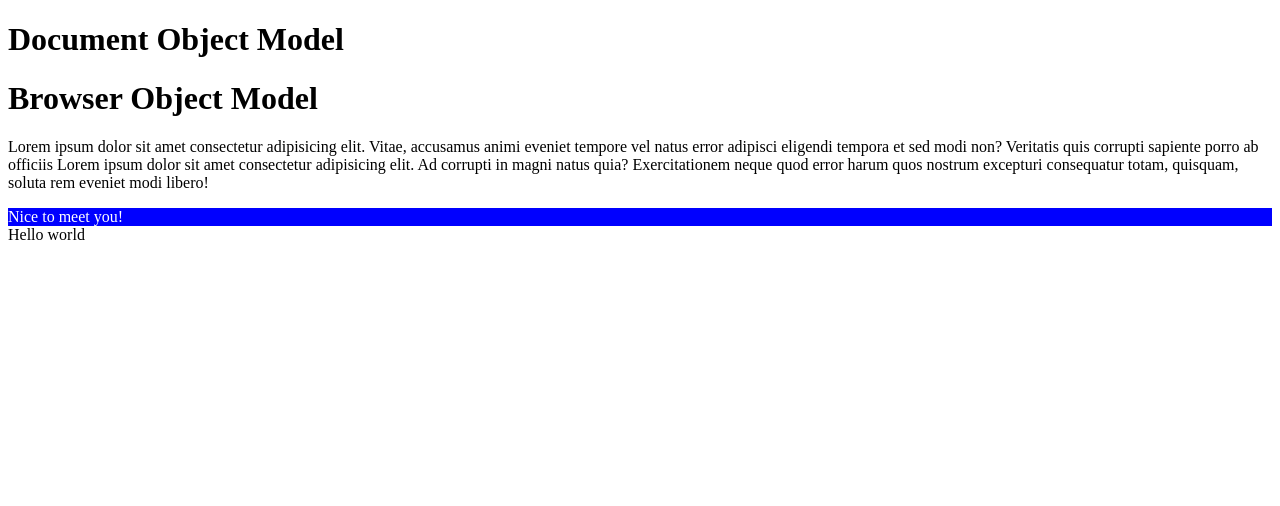
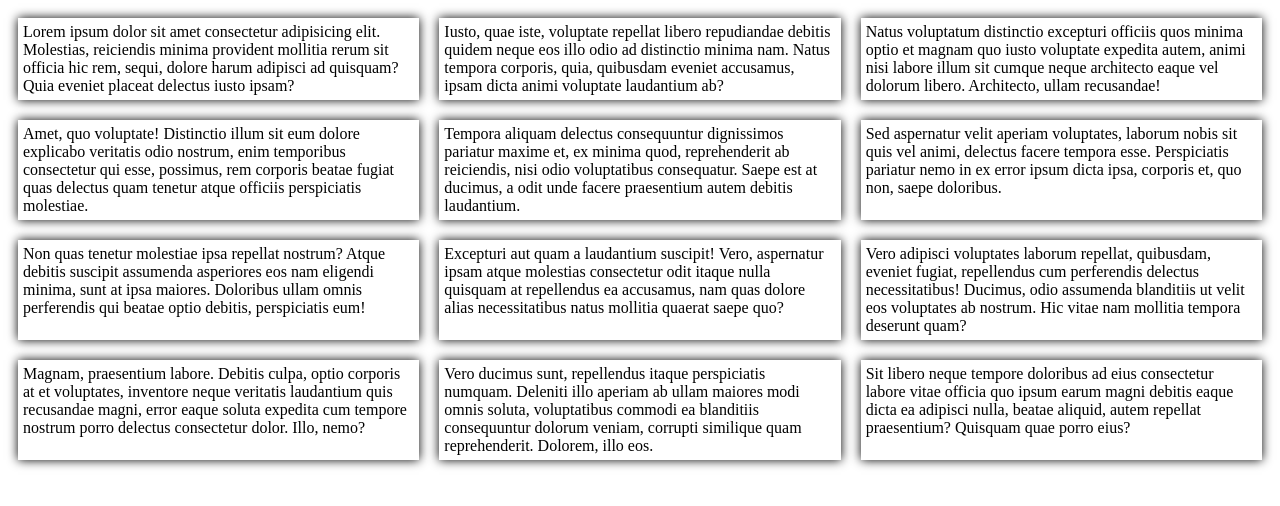
Before and after one commit to jkattoeva/4.02.22, a plain HTML site: page index.html in a window 1280 px wide. Drawn offline with Linux system fonts and the light colour scheme.

Commit message:
styled elemnts with javascript

```diff
--- a/index.html
+++ b/index.html
@@ -7,11 +7,44 @@
   <title>Document</title>
 </head>
 <body>
-  <h1>Document Object Model</h1>
+  <!-- <h1>Document Object Model</h1>
   <h1>Browser Object Model</h1>
-  <p>Lorem ipsum dolor sit amet consectetur adipisicing elit. Vitae, accusamus animi eveniet tempore vel natus error adipisci eligendi tempora et sed modi non? Veritatis quis corrupti sapiente porro ab officiis Lorem ipsum dolor sit amet consectetur adipisicing elit. Ad corrupti in magni natus quia? Exercitationem neque quod error harum quos nostrum excepturi consequatur totam, quisquam, soluta rem eveniet modi libero!</p>
+  <p>Lorem ipsum dolor sit amet consectetur adipisicing elit. Vitae, accusamus animi eveniet tempore vel natus error adipisci eligendi tempora et sed modi non?   <span class="hello-world">Hello world</span> Veritatis quis corrupti sapiente porro ab officiis Lorem ipsum dolor sit amet consectetur adipisicing elit. Ad corrupti in magni natus quia? Exercitationem neque quod error harum quos nostrum excepturi consequatur totam, quisquam, soluta rem eveniet modi libero!</p>
+  <p>Lorem ipsum dolor sit, amet consectetur adipisicing elit. Ipsam recusandae a maiores magni repellendus officiis neque eaque eius. Error odit autem eaque vitae minus omnis saepe nemo ad beatae asperiores?</p>
   <div id="hello-world">Hello world</div>
-  <div class="hello-world">Hello world</div>
+  <span class="hello-world">Hello world</span> -->
+
+  <div>
+    <p>Lorem ipsum dolor sit amet consectetur adipisicing elit. Molestias, reiciendis minima provident mollitia rerum sit officia hic rem, sequi, dolore harum adipisci ad quisquam? Quia eveniet placeat delectus iusto ipsam?</p>
+    <p>Iusto, quae iste, voluptate repellat libero repudiandae debitis quidem neque eos illo odio ad distinctio minima nam. Natus tempora corporis, quia, quibusdam eveniet accusamus, ipsam dicta animi voluptate laudantium ab?</p>
+    <p>Natus voluptatum distinctio excepturi officiis quos minima optio et magnam quo iusto voluptate expedita autem, animi nisi labore illum sit cumque neque architecto eaque vel dolorum libero. Architecto, ullam recusandae!</p>
+    <p>Amet, quo voluptate! Distinctio illum sit eum dolore explicabo veritatis odio nostrum, enim temporibus consectetur qui esse, possimus, rem corporis beatae fugiat quas delectus quam tenetur atque officiis perspiciatis molestiae.</p>
+    <p>Tempora aliquam delectus consequuntur dignissimos pariatur maxime et, ex minima quod, reprehenderit ab reiciendis, nisi odio voluptatibus consequatur. Saepe est at ducimus, a odit unde facere praesentium autem debitis laudantium.</p>
+    <p>Sed aspernatur velit aperiam voluptates, laborum nobis sit quis vel animi, delectus facere tempora esse. Perspiciatis pariatur nemo in ex error ipsum dicta ipsa, corporis et, quo non, saepe doloribus.</p>
+    <p>Non quas tenetur molestiae ipsa repellat nostrum? Atque debitis suscipit assumenda asperiores eos nam eligendi minima, sunt at ipsa maiores. Doloribus ullam omnis perferendis qui beatae optio debitis, perspiciatis eum!</p>
+    <p>Excepturi aut quam a laudantium suscipit! Vero, aspernatur ipsam atque molestias consectetur odit itaque nulla quisquam at repellendus ea accusamus, nam quas dolore alias necessitatibus natus mollitia quaerat saepe quo?</p>
+    <p>Vero adipisci voluptates laborum repellat, quibusdam, eveniet fugiat, repellendus cum perferendis delectus necessitatibus! Ducimus, odio assumenda blanditiis ut velit eos voluptates ab nostrum. Hic vitae nam mollitia tempora deserunt quam?</p>
+    <p>Magnam, praesentium labore. Debitis culpa, optio corporis at et voluptates, inventore neque veritatis laudantium quis recusandae magni, error eaque soluta expedita cum tempore nostrum porro delectus consectetur dolor. Illo, nemo?</p>
+    <p>Vero ducimus sunt, repellendus itaque perspiciatis numquam. Deleniti illo aperiam ab ullam maiores modi omnis soluta, voluptatibus commodi ea blanditiis consequuntur dolorum veniam, corrupti similique quam reprehenderit. Dolorem, illo eos.</p>
+    <p>Sit libero neque tempore doloribus ad eius consectetur labore vitae officia quo ipsum earum magni debitis eaque dicta ea adipisci nulla, beatae aliquid, autem repellat praesentium? Quisquam quae porro eius?</p>
+  </div>
+
+  <style>
+    * {
+      box-sizing: border-box;
+    }
+    div {
+      display: flex;
+      flex-wrap: wrap;
+    }
+    div p {
+      flex-basis: 30%;
+      padding: 5px;
+      margin: 10px;
+      box-shadow: 0 0 10px;
+      flex-grow: 1;
+    }
+  </style>
 
 
   <script src="./script.js"></script>
--- a/script.js
+++ b/script.js
@@ -27,6 +27,52 @@ var vasya = {
 // document.body.style.background = "red";
 // document.body.textContent = "Hello world";
 
-document.getElementById("hello-world").textContent = "Nice to meet you!";
-document.getElementById("hello-world").style.color = "white";
-document.getElementById("hello-world").style.background = "blue";
+// document.getElementById("hello-world").textContent = "Nice to meet you!";
+// document.getElementById("hello-world").style.color = "white";
+// document.getElementById("hello-world").style.background = "blue";
+
+
+// getElementById
+let helloWorldDiv = document.getElementById("hello-world");
+
+helloWorldDiv.textContent = "Nice to meet you!";
+helloWorldDiv.style.background = "green";
+helloWorldDiv.style.color = "white";
+helloWorldDiv.style.textDecoration = "underline";
+helloWorldDiv.style.fontSize = "28px";
+
+
+// getElementByTagName
+let allParagraphs =  document.getElementsByTagName("P");
+
+for (let paragraph of allParagraphs) {
+  paragraph.style.backgroundColor = "blue";
+  paragraph.style.color = "yellow";
+  paragraph.style.fontWeight = "bold";
+  paragraph.style.fontSize = "18px";
+
+}
+
+//getElementsByClassName
+// italic
+
+//  document.getElementsByClassName("hello-world");
+
+// // for (let helloWorld of /*allHelloWorlds*/) {
+// //   helloWorld.style.backgroundColor = "yellow";
+// //   helloWorld.style.color = "red";
+// //   helloWorld.style.fontStyle = "italic";
+
+// }
+//querySelector
+let helloWorld2 = document.querySelector("#hello-world");
+helloWorld2.style.backgroundColor = "purple";
+
+//querySelectorAll
+let allHelloWorlds2 = document.querySelectorAll(".hello-world");
+
+for (let helloWorld of allHelloWorlds2) {
+  helloWorld2.style.fontSize = "15px"
+}
+
+document.querySelector('p:first-of-type').textContent = "HELLO";
```
